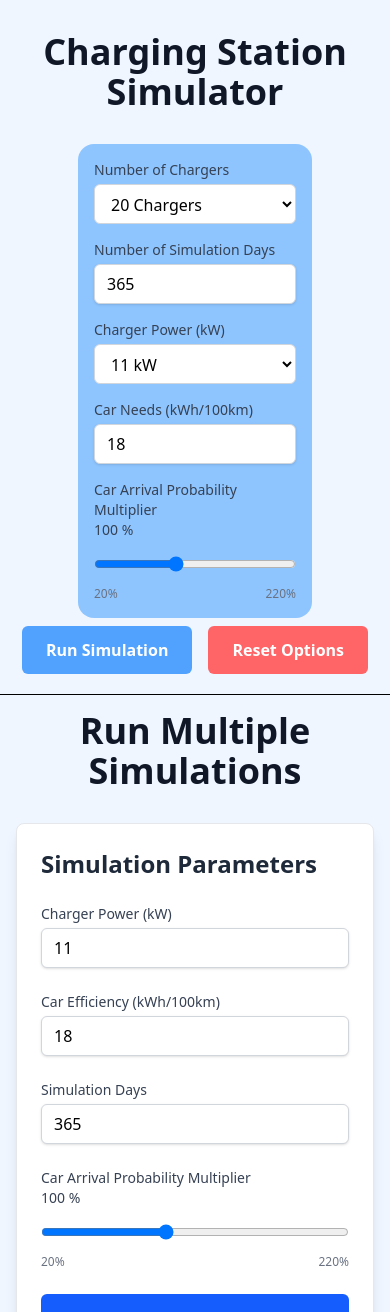
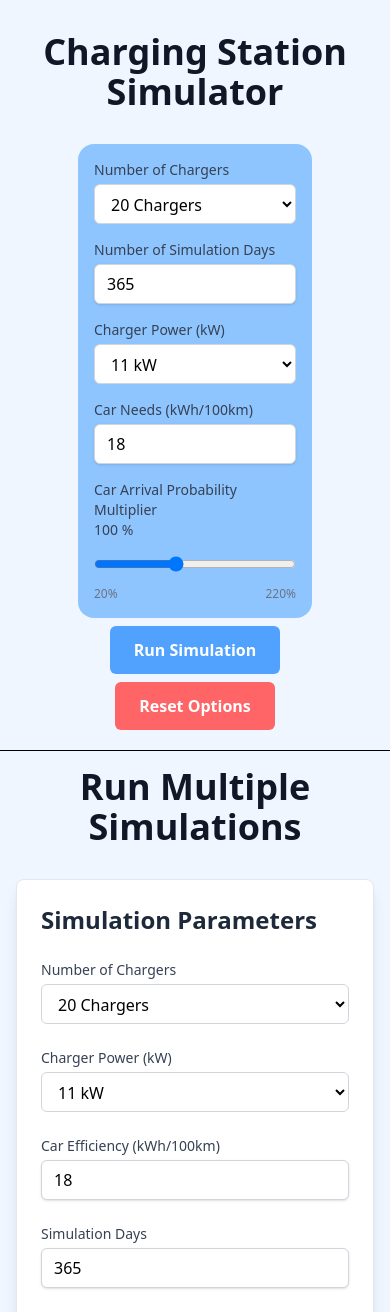
Before and after one commit to egenerse/reonic, a React (Vite) app in the folder packages/frontend/: page / in a window 390 px wide. Shown: the top 1312 px of the page. Built offline with nearby package versions, Linux system fonts and the light colour scheme.

Commit message:
feat: responsiveness and multiple simulation inputs

```diff
--- a/packages/frontend/src/components/MultipleSimulation.tsx
+++ b/packages/frontend/src/components/MultipleSimulation.tsx
@@ -2,7 +2,7 @@ import { useState } from "react";
 import { runSimulation } from "../utils/simulation";
 import type { SimulationOptions, SimulationResult } from "../utils/types";
 import { ResultsTable } from "./ResultsTable";
-import { InputField } from "./inputs";
+import { InputField, SelectInput } from "./inputs";
 import { RangeInput } from "./inputs";
 import { defaultSimulationOptions } from "../utils/contants";
 
@@ -13,7 +13,9 @@ export const MultipleSimulation = () => {
 
   const [results, setResults] = useState<SimulationResult[]>([]);
 
-  const handleOptionsChange = (e: React.ChangeEvent<HTMLInputElement>) => {
+  const handleOptionsChange = (
+    e: React.ChangeEvent<HTMLInputElement | HTMLSelectElement>
+  ) => {
     const { name, value } = e.target;
     setSimulationOptions({
       ...simulationOptions,
@@ -59,15 +61,33 @@ export const MultipleSimulation = () => {
             Simulation Parameters
           </h2>
 
-          <div className="grid grid-cols-1 md:grid-cols-2 lg:grid-cols-4 gap-6">
-            <InputField
+          <div className="grid grid-cols-1 md:grid-cols-2 lg:grid-cols-5 gap-6">
+            <SelectInput
+              id="numberOfChargers"
+              label="Number of Chargers"
+              name="numberOfChargers"
+              value={simulationOptions.numberOfChargers}
+              options={Array.from({ length: 30 }, (_, i) => ({
+                value: i + 1,
+                label: `${i + 1} Charger${i + 1 === 1 ? "" : "s"}`,
+              }))}
+              onChange={handleOptionsChange}
+            />
+
+            <SelectInput
               id="chargerPowerInkW"
+              label="Charger Power (kW)"
               name="chargerPowerInkW"
-              label="Charger Power (kW)"
-              type="number"
-              min={1}
-              step={0.1}
               value={simulationOptions.chargerPowerInkW}
+              options={[
+                { value: 2.75, label: "2.75 kW" },
+                { value: 5.5, label: "5.5 kW" },
+                { value: 11, label: "11 kW" },
+                { value: 18, label: "18 kW" },
+                { value: 25, label: "25 kW" },
+                { value: 50, label: "50 kW" },
+                { value: 100, label: "100 kW" },
+              ]}
               onChange={handleOptionsChange}
             />
 
@@ -104,7 +124,7 @@ export const MultipleSimulation = () => {
               percentage
             />
 
-            <div className="flex items-end lg:col-start-2 lg:col-span-2">
+            <div className="flex items-end lg:col-start-2 lg:col-span-3">
               <button
                 onClick={runAllSimulations}
                 disabled={isRunning}
--- a/packages/frontend/src/components/SingleSimulation.tsx
+++ b/packages/frontend/src/components/SingleSimulation.tsx
@@ -25,7 +25,7 @@ export const SingleSimulation = () => {
         simulationOptions={simulationOptions}
         setSimulationOptions={setSimulationOptions}
       />
-      <div className="flex space-x-4">
+      <div className="flex gap-2 flex-col items-center justify-center md:flex-row">
         <button
           className=" px-6 py-3 text-white font-semibold rounded-md bg-blue-400"
           onClick={onRunSimulation}
--- a/packages/frontend/src/components/SingleSimulationForm.tsx
+++ b/packages/frontend/src/components/SingleSimulationForm.tsx
@@ -11,15 +11,9 @@ export const SingleSimulationForm: React.FC<Props> = ({
   simulationOptions,
   setSimulationOptions,
 }) => {
-  const handleOptionsChange = (e: React.ChangeEvent<HTMLInputElement>) => {
-    const { name, value } = e.target;
-    setSimulationOptions({
-      ...simulationOptions,
-      [name]: Number(value),
-    });
-  };
-
-  const handleSelectChange = (e: React.ChangeEvent<HTMLSelectElement>) => {
+  const handleOptionsChange = (
+    e: React.ChangeEvent<HTMLInputElement | HTMLSelectElement>
+  ) => {
     const { name, value } = e.target;
     setSimulationOptions({
       ...simulationOptions,
@@ -38,7 +32,7 @@ export const SingleSimulationForm: React.FC<Props> = ({
           value: i + 1,
           label: `${i + 1} Charger${i + 1 === 1 ? "" : "s"}`,
         }))}
-        onChange={handleSelectChange}
+        onChange={handleOptionsChange}
       />
       <InputField
         type="number"
@@ -63,7 +57,7 @@ export const SingleSimulationForm: React.FC<Props> = ({
           { value: 50, label: "50 kW" },
           { value: 100, label: "100 kW" },
         ]}
-        onChange={handleSelectChange}
+        onChange={handleOptionsChange}
       />
       <InputField
         id="carNeedskWhPer100kms"
```
